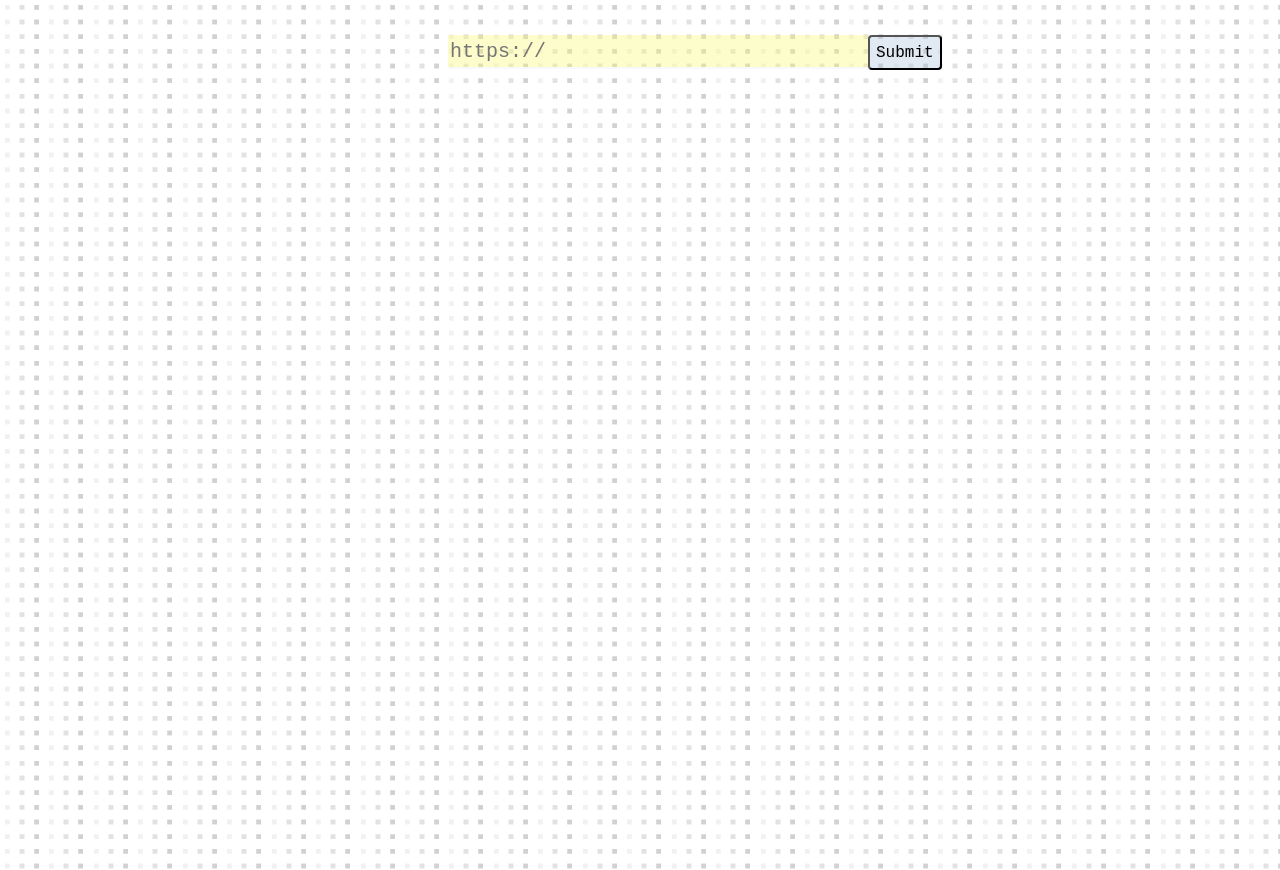
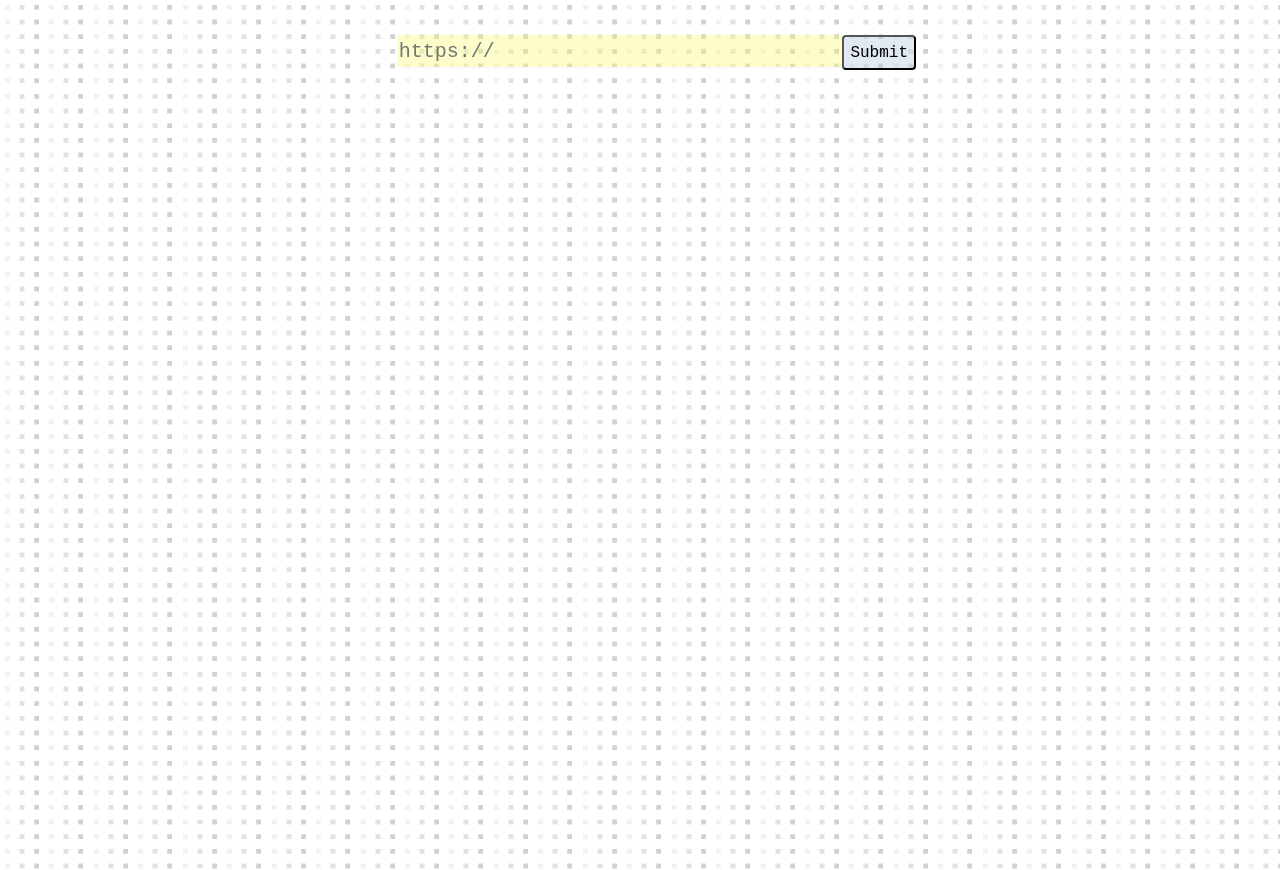
Before and after one commit to alex0112/yggdrasil, a React (Create React App) app in the folder client/: page / in a window 1280 px wide. Built offline with nearby package versions, Linux system fonts and the light colour scheme.

Commit message:
Searchbar is now a form to take advantage of HTML5 features

```diff
--- a/client/src/components/searchbar.jsx
+++ b/client/src/components/searchbar.jsx
@@ -7,12 +7,14 @@ export default class SearchBar extends Component {
     render() {
 	return(
 	    <div id="searchbar">
-	      <input type="url" className="wiki-input" name="url" id="url"
-		     placeholder="https://"
-		     pattern="https://.*" required
-		     onChange={ (e) => this.setState({ input: e.target.value}) }
-		     />
-		<input type="submit" className="wiki-button" onClick={ () => { this.props.clickHandler(this.state.input) }} />
+	      <form onSubmit={ () => { this.props.clickHandler(this.state.input) } } >
+		<input type="url" className="wiki-input" name="url" id="url"
+		       placeholder="https://"
+		       pattern="https://.*"
+		       onChange={ (e) => this.setState({ input: e.target.value}) }
+		  />
+		  <input type="submit" className="wiki-button" onClick={ () => { this.props.clickHandler(this.state.input) } } />
+	      </form>
 	    </div>
 	);
     }
--- a/client/src/index.css
+++ b/client/src/index.css
@@ -11,7 +11,7 @@ body {
 }
 
 #searchbar {
-    margin-left: 35%;
+    margin-left: 31%;
     margin-top: 35px;
 }
 
@@ -57,9 +57,8 @@ height: 100%;
 }
 
 .loader {
-/*    font-family: sans-serrif; */
     font-size: xx-large;
     position: absolute;
-    top: 50%;
+    top: 25%;
     right: 50%;
 }
```
